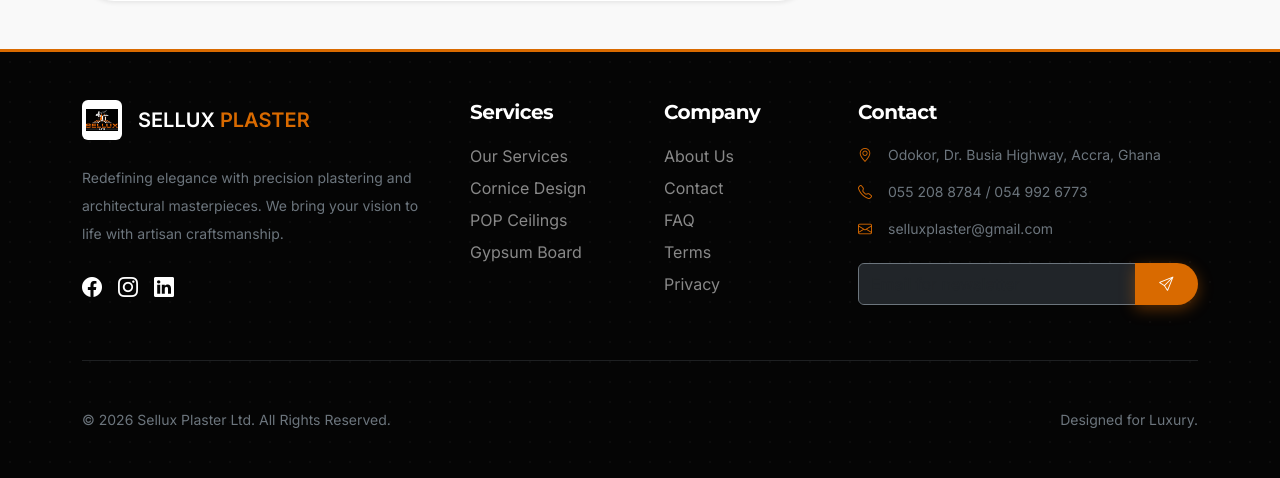
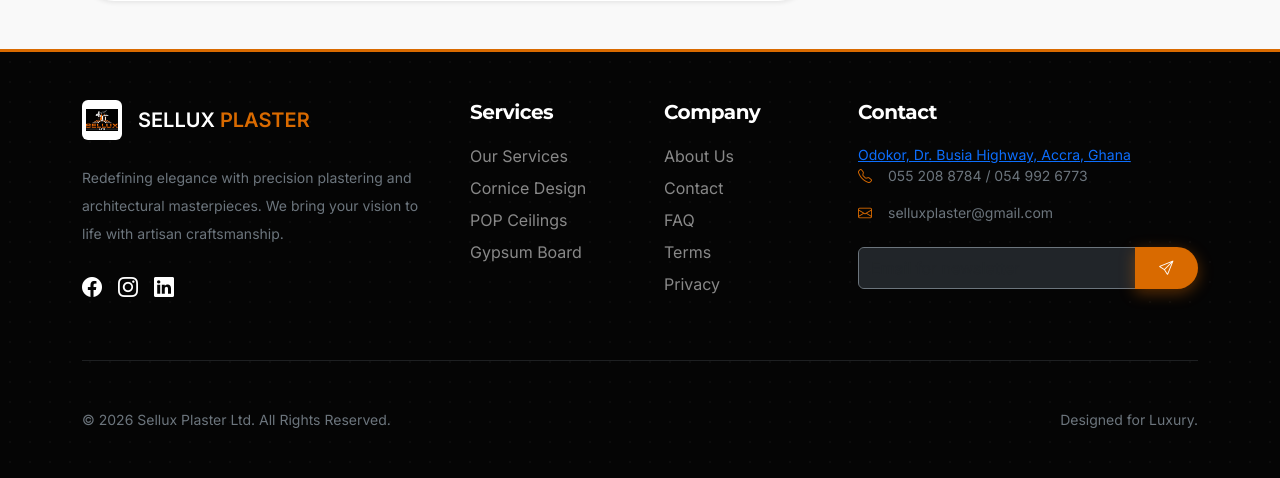
Before and after one commit to NiiDk/sellux_plaster, a Django app: page /accounts/profile/ in a window 1280 px wide. Shown: the part 993-1471 px from the top of the page. Run offline with Django 4.2, Linux system fonts and the light colour scheme; a user stored in the database is signed in; data that the repository does not hold is empty; some libraries are stand-ins or nearby versions.

Commit message:
Update base.html

```diff
--- a/templates/base.html
+++ b/templates/base.html
@@ -487,7 +487,9 @@
             <div class="col-lg-4">
                 <h5 class="footer-heading">Contact</h5>
                 <div class="text-secondary small">
-                    <p class="d-flex mb-3"><i class="bi bi-geo-alt text-primary me-3"></i> Odokor, Dr. Busia Highway, Accra, Ghana</p>
+                    <a href="https://www.google.com/maps/place/Sellux+Plaster+LTD(Plasterboard+and+ceiling+materials)/@5.5787557,-0.2614957,17z/data=!3m1!4b1!4m6!3m5!1s0xfdf9bb89bcdaccb:0x35642fad98c1e46e!8m2!3d5.5787557!4d-0.2589208!16s%2Fg%2F11lv8l344t?entry=ttu&g_ep=EgoyMDI2MDEwNy4wIKXMDSoASAFQAw%3D%3D">
+                     Odokor, Dr. Busia Highway, Accra, Ghana
+                    </a>
                     <p class="d-flex mb-3"><i class="bi bi-telephone text-primary me-3"></i> 055 208 8784 / 054 992 6773</p>
                     <p class="d-flex mb-3"><i class="bi bi-envelope text-primary me-3"></i> selluxplaster@gmail.com</p>
                 </div>
```
